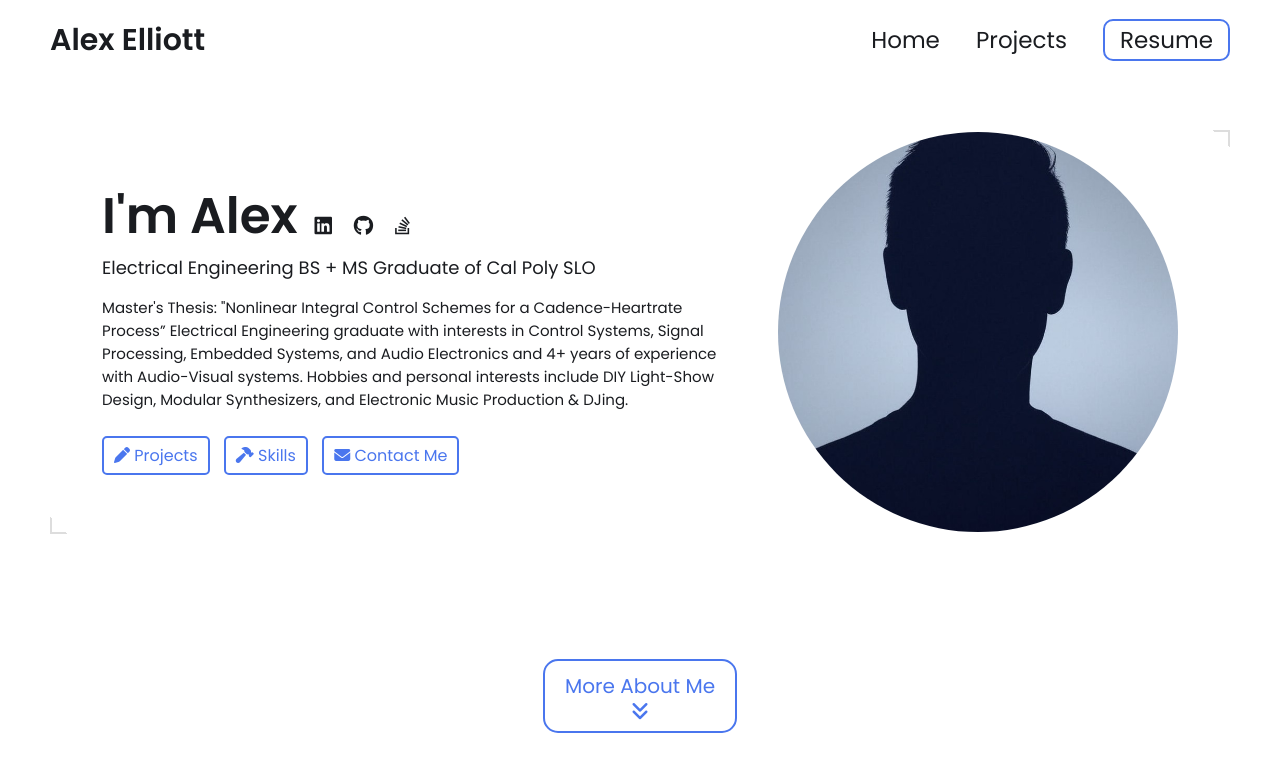
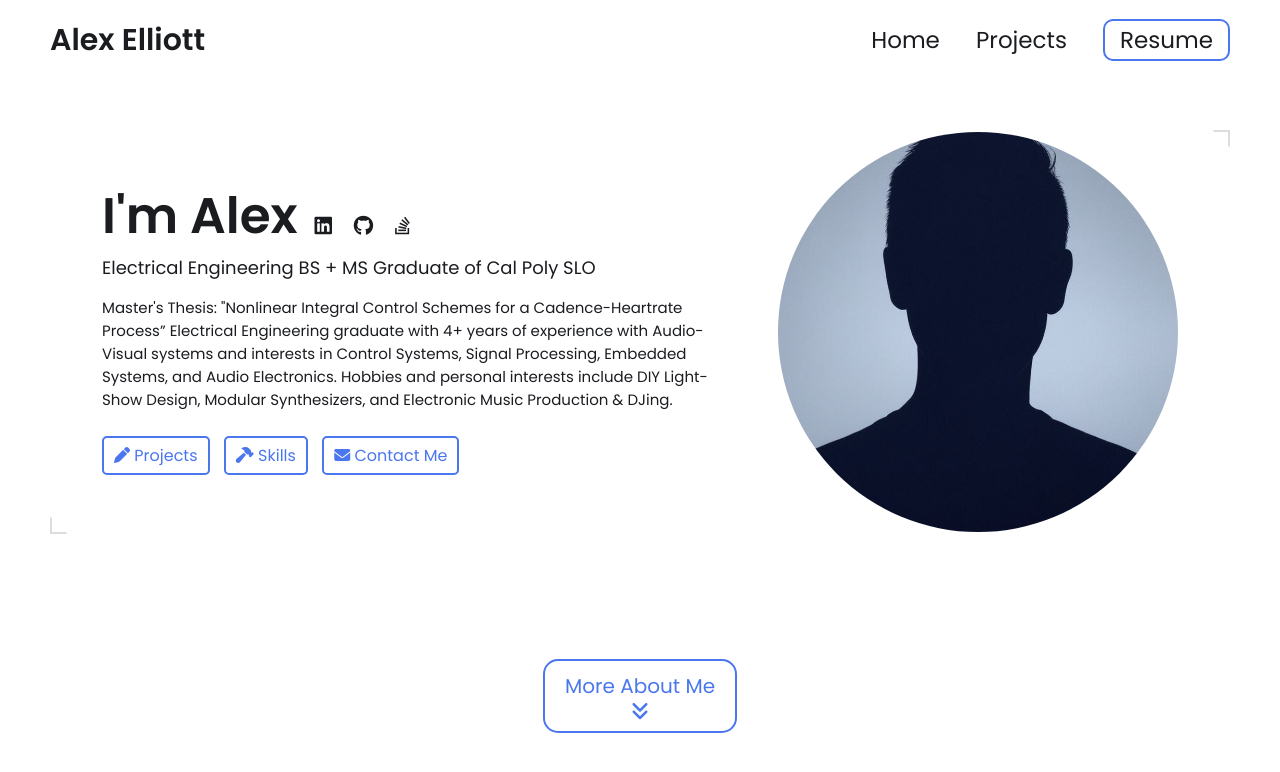
Before and after one commit to AlexanduhHi/alexanduhhi.github.io, a Jekyll site: the page built from index.html, in a window 1280 px wide and 900 px high. Shown: the top 772 px of the window. Built offline with Jekyll 4.4.1, drawn with Linux system fonts in a browser that asks for light colours.

```diff
--- a/_config.yml
+++ b/_config.yml
@@ -16,8 +16,7 @@ name: Alex Elliott
 headline: Electrical Engineering BS + MS Graduate of Cal Poly SLO
 description: >- # dont remove this line. this will ignore all new lines until the next section
   Master's Thesis:  "Nonlinear Integral Control Schemes for a Cadence-Heartrate Process”
-  Electrical Engineering graduate with interests in Control Systems, Signal Processing, Embedded Systems, and Audio Electronics
-  and 4+ years of experience with Audio-Visual systems.
+  Electrical Engineering graduate with 4+ years of experience with Audio-Visual systems and interests in Control Systems, Signal Processing, Embedded Systems, and Audio Electronics.
   Hobbies and personal interests include DIY Light-Show Design, Modular Synthesizers, and Electronic Music Production & DJing.
 
 
```
